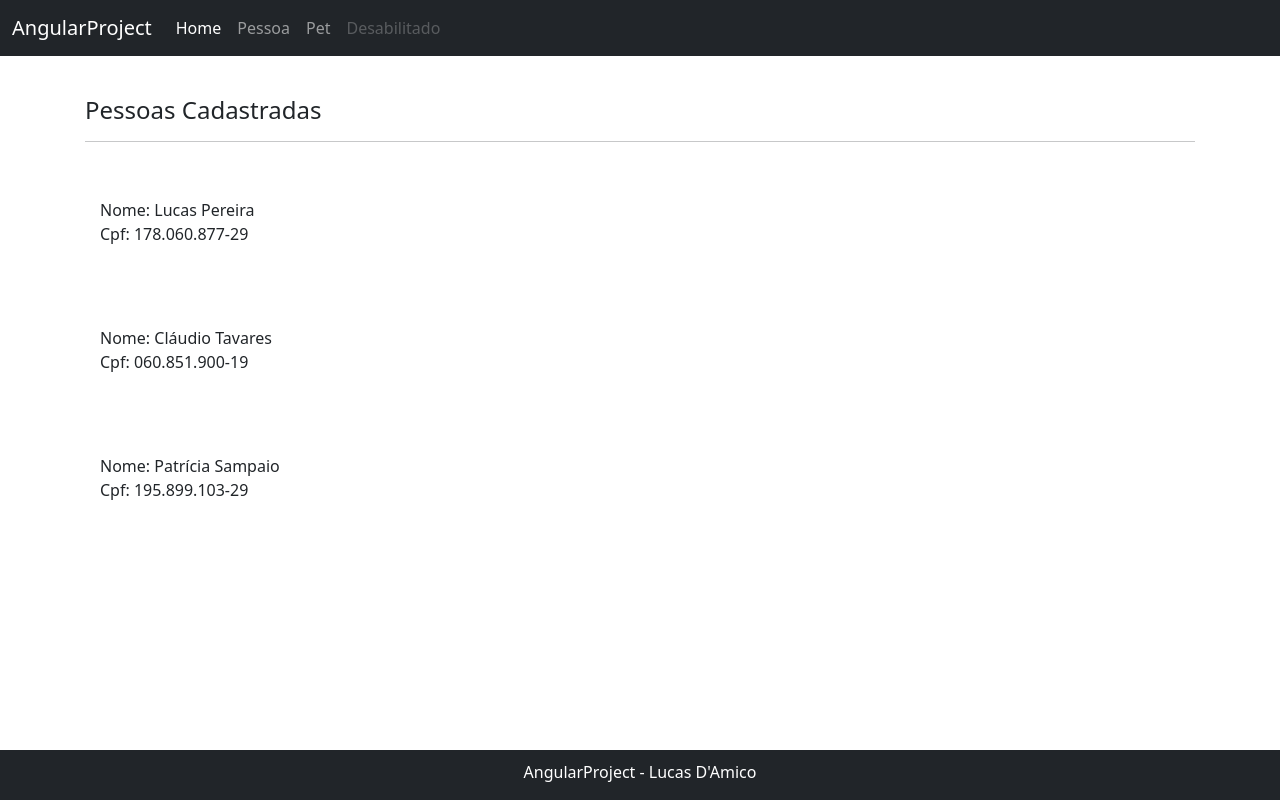
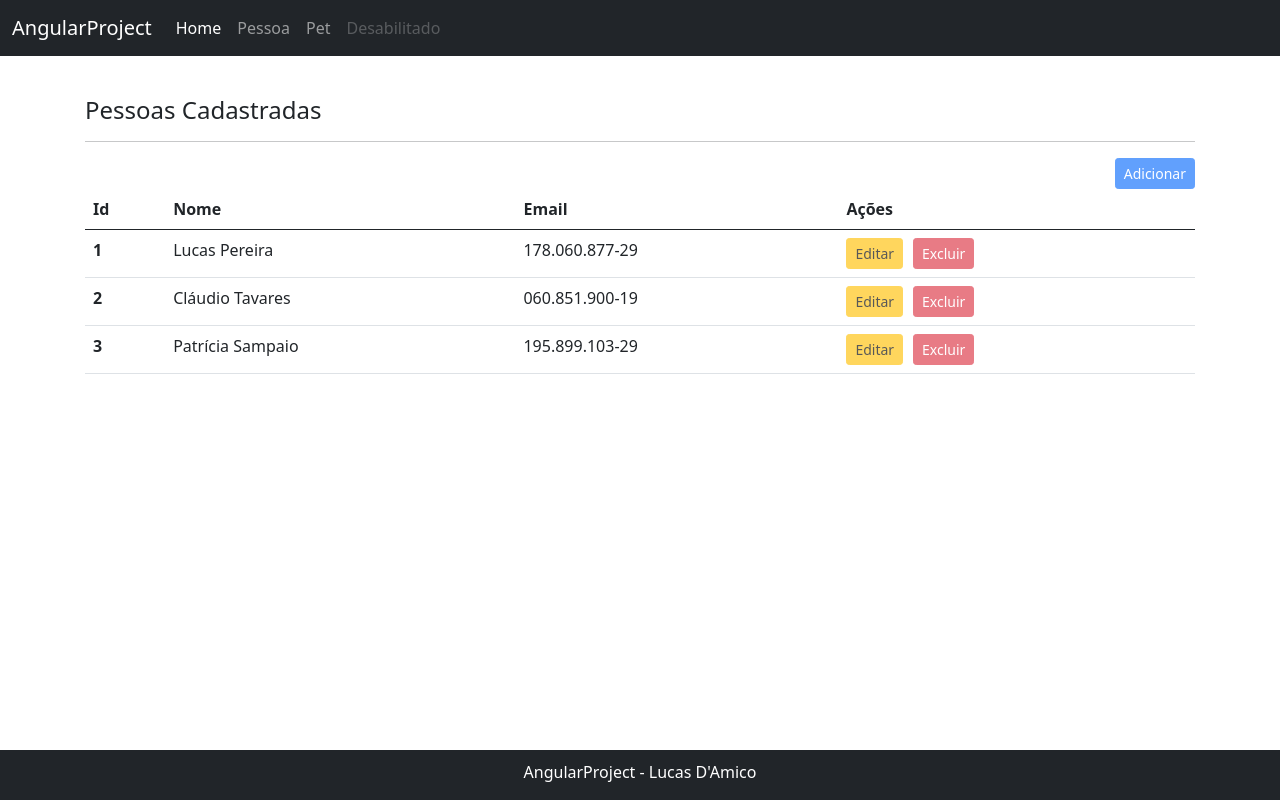
Before and after one commit to Pereira21/AngularProject, an Angular app in the folder angular-project/: page /pessoa in a window 1280 px wide. Built offline with nearby package versions, Linux system fonts and the light colour scheme.

Commit message:
adicionado componente bootstrap table na listagem de pessoas

```diff
--- a/angular-project/src/app/pessoa/listagem/pessoas.component.html
+++ b/angular-project/src/app/pessoa/listagem/pessoas.component.html
@@ -1,6 +1,32 @@
 <div class="container main-container">
     <h4>Pessoas Cadastradas</h4>
     <hr/>
+    <div class="float-end">
+        <button type="button" class="btn btn-sm btn-primary" disabled>Adicionar</button>
+    </div>
 
-    <app-pessoa *ngFor="let pessoa of pessoas" [pessoa]="pessoa"></app-pessoa>
+    <table class="table">
+        <thead>
+          <tr>
+            <th scope="col">Id</th>
+            <th scope="col">Nome</th>
+            <!-- <th scope="col">Data Nascimento</th> -->
+            <th scope="col">Email</th>
+            <th scope="col">Ações</th>
+          </tr>
+        </thead>
+        <tbody>
+          <!-- <app-pessoa *ngFor="let pessoa of pessoas" [pessoa]="pessoa"></app-pessoa> -->
+          <tr *ngFor="let pessoa of pessoas">
+            <th scope="row">{{ pessoa.id }}</th>
+            <td>{{ pessoa.nome }}</td>
+            <!-- <td>{{ pessoa?.dataNascimento }}</td> -->
+            <td>{{ pessoa.cpf }}</td>
+            <td>
+                <button type="button" class="btn btn-sm btn-warning" disabled>Editar</button>
+                <button type="button" class="btn btn-sm btn-danger" style="margin-left:10px;" disabled>Excluir</button>
+            </td>
+        </tr>
+        </tbody>
+      </table>
 </div>
--- a/angular-project/src/app/pessoa/listagem/pessoas.component.ts
+++ b/angular-project/src/app/pessoa/listagem/pessoas.component.ts
@@ -12,15 +12,18 @@ export class PessoaComponent implements OnInit{
 
     ngOnInit(): void {
         this.pessoas = [{
+            id: 1,
             nome: "Lucas Pereira",
             altura: 1.88,
             cpf: "178.060.877-29"
         },
         {
+            id: 2,
             nome: "Cláudio Tavares",
             cpf: "060.851.900-19"
         },
         {
+            id: 3,
             nome: "Patrícia Sampaio",
             cpf: "195.899.103-29"
         }
--- a/angular-project/src/app/pessoa/model/pessoa.ts
+++ b/angular-project/src/app/pessoa/model/pessoa.ts
@@ -1,4 +1,5 @@
 export class Pessoa{
+    id: number = 0;
     nome: string = "";
     altura?: number;
     dataNascimento?: Date;
```
